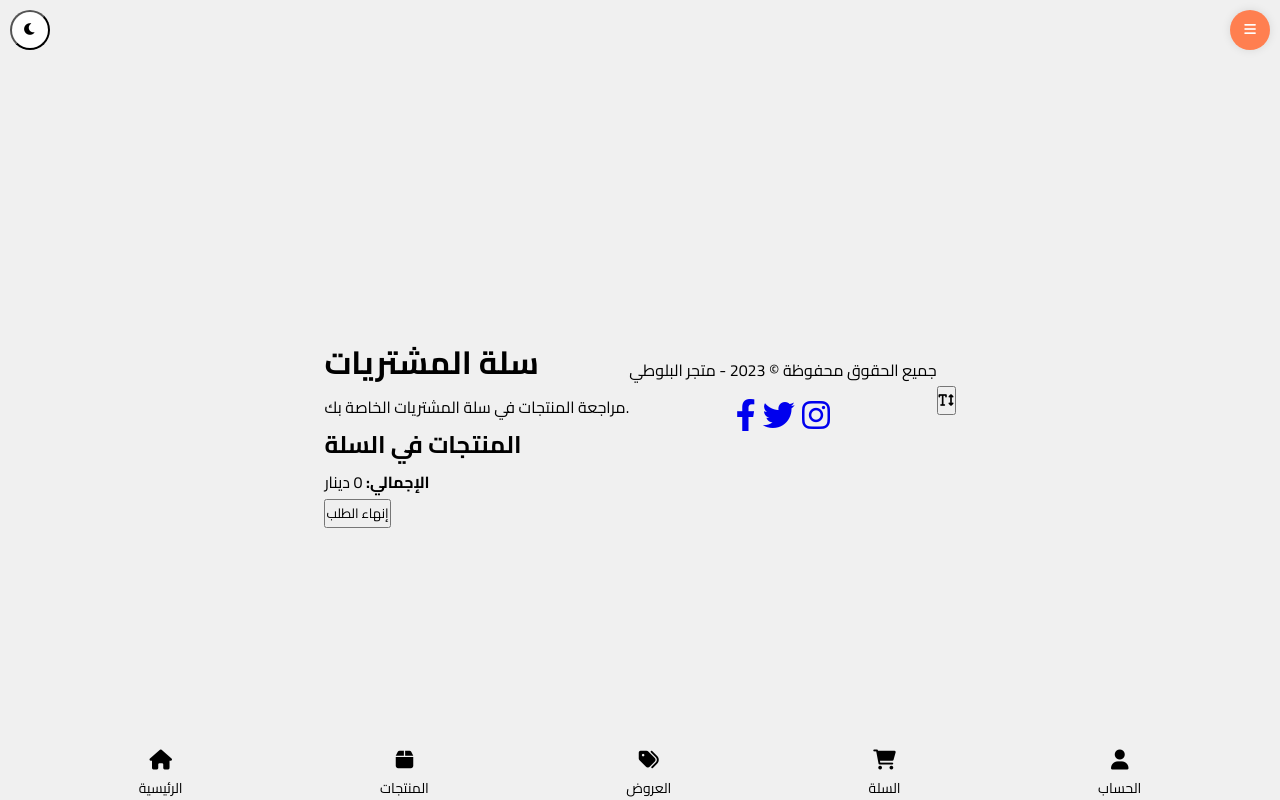
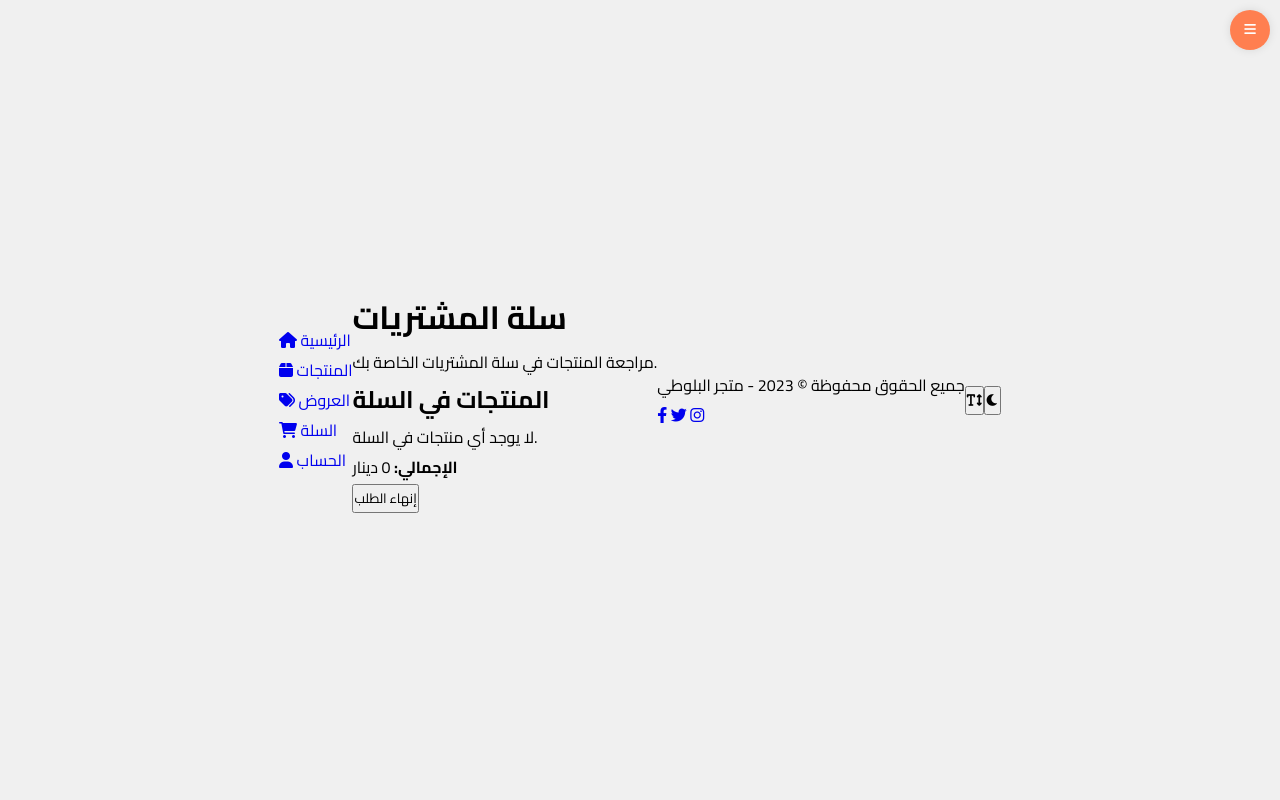
Before and after one commit to albaluwtistore/albaluwti, a plain HTML site: page cart.html in a window 1280 px wide. Both pictures are taken after a click on the button "إنهاء الطلب". Drawn offline with Linux system fonts and the light colour scheme.

Commit message:
Update cart.html

```diff
--- a/cart.html
+++ b/cart.html
@@ -7,67 +7,36 @@
     <link rel="stylesheet" href="style.css">
     <link rel="stylesheet" href="https://cdnjs.cloudflare.com/ajax/libs/font-awesome/6.0.0-beta3/css/all.min.css">
     <link href="https://fonts.googleapis.com/css2?family=Tajawal:wght@400;700&display=swap" rel="stylesheet">
-    <style>
-        .dark-mode-toggle {
-            position: absolute;
-            top: 10px;
-            left: 10px;
-            width: 40px;
-            height: 40px;
-            border-radius: 50%;
-            background-color: #fff;
-            display: flex;
-            align-items: center;
-            justify-content: center;
-            cursor: pointer;
-            transition: transform 0.3s ease, background-color 0.3s ease;
-        }
-        .dark-mode-toggle:hover {
-            transform: rotate(180deg);
-            background-color: #ff0000;
-        }
-        body.dark-mode {
-            background-color: #121212;
-            color: #ffffff;
-            transition: background-color 0.3s ease, color 0.3s ease;
-        }
-    </style>
 </head>
-<body class="size-medium">
-
-    <!-- Dark mode toggle -->
-    <div class="dark-mode-toggle" onclick="toggleDarkMode()">
-        🌙
-    </div>
-
-    <!-- شريط التنقل الدائري -->
-    <nav class="circular-navbar">
+<body>
+    <!-- Navbar -->
+    <nav class="navbar">
         <ul>
-            <li class="nav-item">
+            <li>
                 <a href="index.html">
                     <i class="fas fa-home"></i>
                     <span>الرئيسية</span>
                 </a>
             </li>
-            <li class="nav-item">
+            <li>
                 <a href="products.html">
                     <i class="fas fa-box"></i>
                     <span>المنتجات</span>
                 </a>
             </li>
-            <li class="nav-item">
+            <li>
                 <a href="offers.html">
                     <i class="fas fa-tags"></i>
                     <span>العروض</span>
                 </a>
             </li>
-            <li class="nav-item active">
+            <li class="active">
                 <a href="cart.html">
                     <i class="fas fa-shopping-cart"></i>
                     <span>السلة</span>
                 </a>
             </li>
-            <li class="nav-item">
+            <li>
                 <a href="account.html">
                     <i class="fas fa-user"></i>
                     <span>الحساب</span>
@@ -77,8 +46,8 @@
     </nav>
 
     <!-- المحتوى الرئيسي -->
-    <div class="content" style="margin-top: 60px;">
-        <header class="main-header">
+    <div class="content">
+        <header>
             <h1>سلة المشتريات</h1>
             <p>مراجعة المنتجات في سلة المشتريات الخاصة بك.</p>
         </header>
@@ -94,9 +63,10 @@
         </section>
     </div>
 
+    <!-- Footer -->
     <footer>
         <p>جميع الحقوق محفوظة &copy; 2023 - متجر البلوطي</p>
-        <div class="social-links" style="font-size: 2em; text-align: center;">
+        <div class="social-links">
             <a href="#"><i class="fab fa-facebook-f"></i></a>
             <a href="#"><i class="fab fa-twitter"></i></a>
             <a href="#"><i class="fab fa-instagram"></i></a>
@@ -105,8 +75,33 @@
 
     <script src="script.js"></script>
     <script>
-        function toggleDarkMode() {
-            document.body.classList.toggle('dark-mode');
+        document.addEventListener('DOMContentLoaded', function() {
+            const cartItemsList = document.getElementById('cart-items-list');
+            const totalAmount = document.getElementById('total-amount');
+            let cart = JSON.parse(localStorage.getItem('cart')) || [];
+            let total = 0;
+
+            if (cart.length === 0) {
+                cartItemsList.innerHTML = '<li>لا يوجد أي منتجات في السلة.</li>';
+            } else {
+                cartItemsList.innerHTML = '';
+                cart.forEach(item => {
+                    const li = document.createElement('li');
+                    li.textContent = `${item.name} - ${item.price} دينار`;
+                    cartItemsList.appendChild(li);
+                    total += item.price;
+                });
+                totalAmount.textContent = total;
+            }
+        });
+
+        function checkout() {
+            const cart = JSON.parse(localStorage.getItem('cart')) || [];
+            if (cart.length === 0) {
+                alert('السلة فارغة! أضف منتجات أولاً.');
+            } else {
+                window.location.href = 'checkout.html';
+            }
         }
     </script>
 </body>
```
